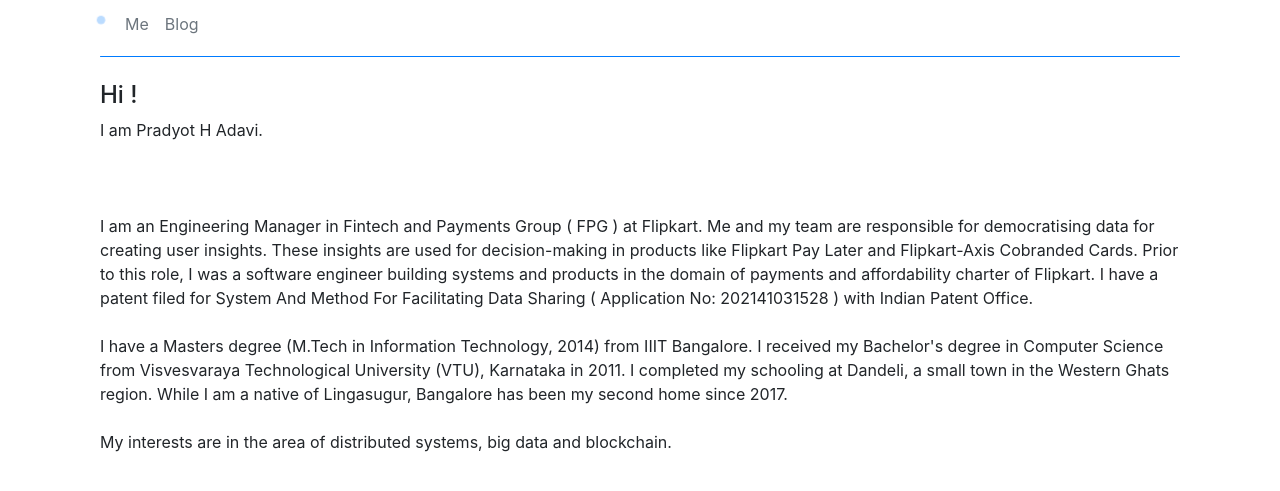
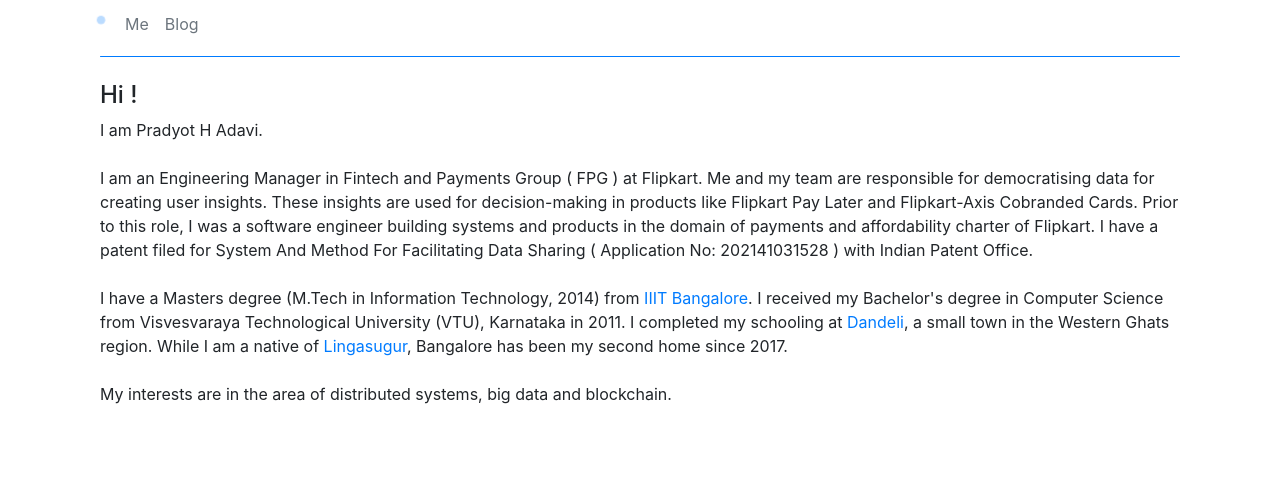
Before and after one commit to pradyothadavi/pradyothadavi.github.io.v0, a Jekyll site: the page built from index.html, in a window 1280 px wide. Shown: the top 491 px of the page. Built offline with Jekyll 4.4.1, drawn with Linux system fonts in a browser that asks for light colours.

```diff
--- a/index.html
+++ b/index.html
@@ -8,7 +8,7 @@ title: Home
 
 <p>
 
-I am Pradyot H Adavi. <br/><br/>
+I am Pradyot H Adavi.
 
 <br/><br/>
 
@@ -16,7 +16,7 @@ I am an Engineering Manager in Fintech and Payments Group ( FPG ) at Flipkart. M
 
 <br/><br/>
 
-I have a Masters degree (M.Tech in Information Technology, 2014) from IIIT Bangalore. I received my Bachelor's degree in Computer Science from Visvesvaraya Technological University (VTU), Karnataka in 2011. I completed my schooling at Dandeli, a small town in the Western Ghats region. While I am a native of Lingasugur, Bangalore has been my second home since 2017.
+I have a Masters degree (M.Tech in Information Technology, 2014) from <a href="https://www.iiitb.ac.in">IIIT Bangalore</a>. I received my Bachelor's degree in Computer Science from Visvesvaraya Technological University (VTU), Karnataka in 2011. I completed my schooling at <a href="https://en.wikipedia.org/wiki/Dandeli">Dandeli</a>, a small town in the Western Ghats region. While I am a native of <a href="https://en.wikipedia.org/wiki/Lingasugur">Lingasugur</a>, Bangalore has been my second home since 2017.
 
 <br/><br/>
 My interests are in the area of distributed systems, big data and blockchain.
```
